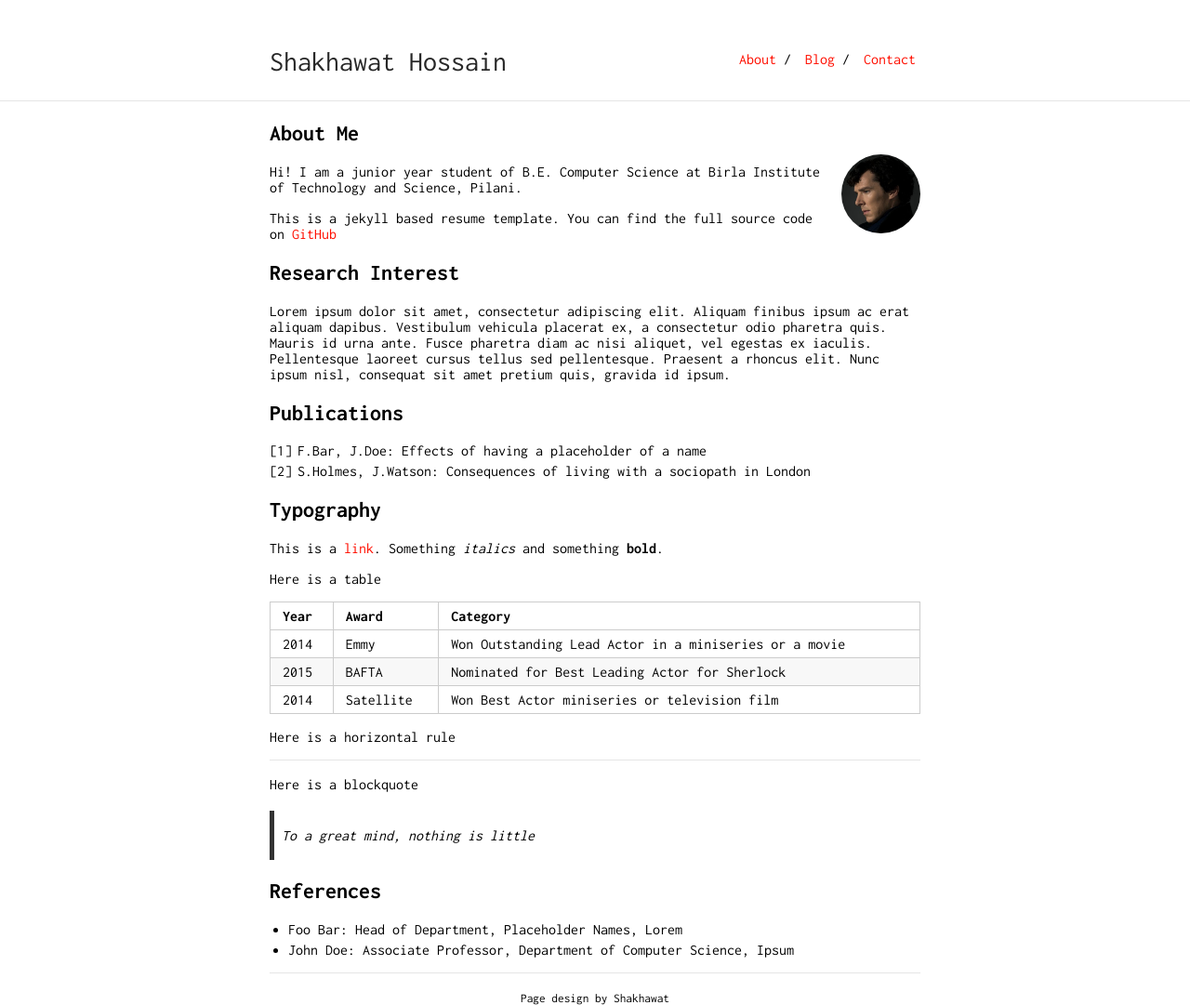
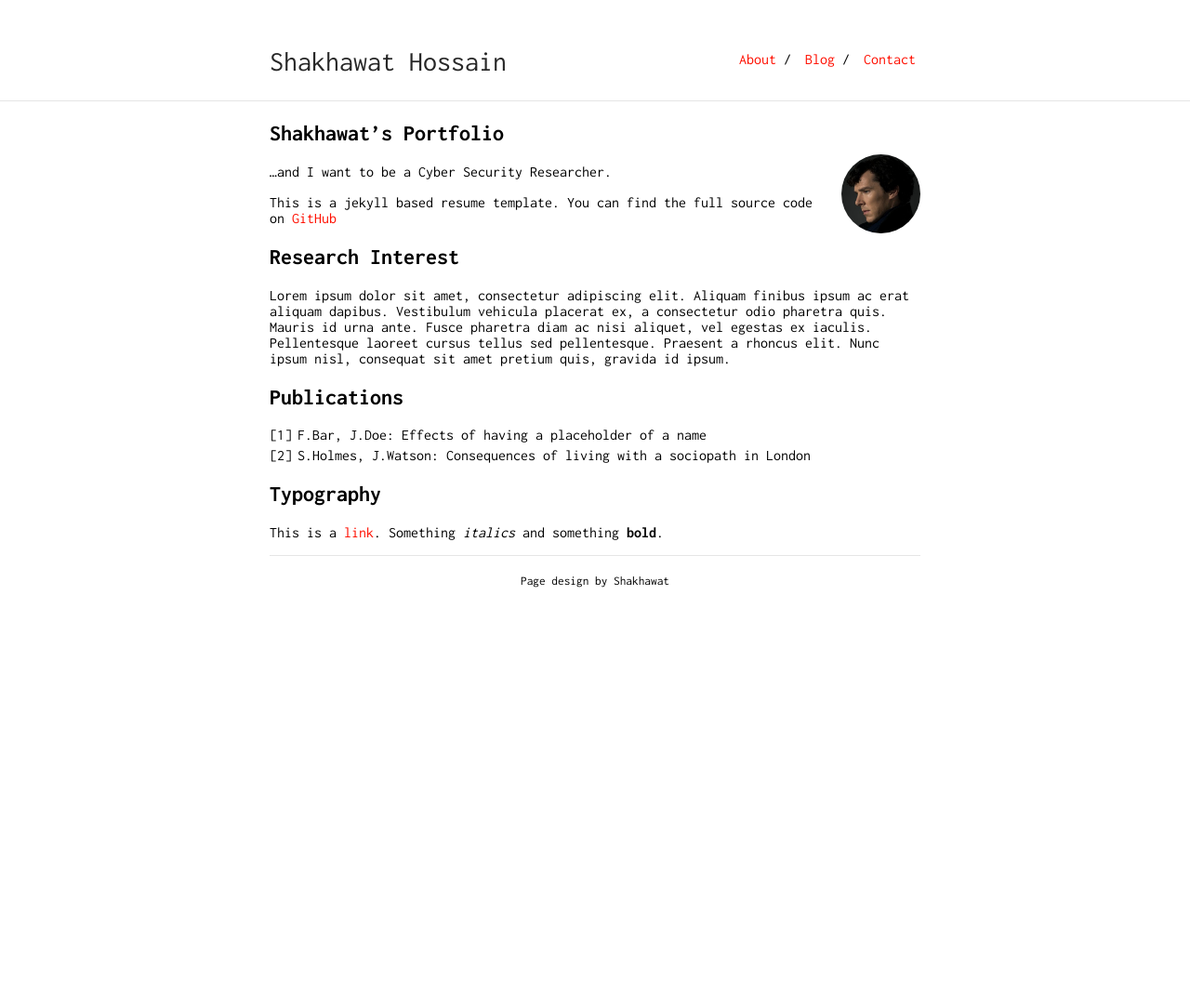
Before and after one commit to 0xShakhawat/portfoliotest, a Jekyll site: the page built from index.md, in a window 1280 px wide. Shown: the whole page at 93% size. Built offline with Jekyll 4.4.1, drawn with Linux system fonts in a browser that asks for light colours; our own code applies the rules of GitHub Pages for plain Markdown files; after the commit the page ends 900 px from its top, so only the background shows below that.

Commit message:
Update index.md

```diff
--- a/index.md
+++ b/index.md
@@ -2,11 +2,11 @@
 layout: default
 ---
 
-## About Me
+## Shakhawat's Portfolio
 
 <img class="profile-picture" src="sherlock.jpg">
 
-Hi! I am a junior year student of B.E. Computer Science at Birla Institute of Technology and Science, Pilani.
+...and I want to be a Cyber Security Researcher.
 
 This is a jekyll based resume template. You can find the full source code on [GitHub](https://github.com/bk2dcradle/researcher)
 
@@ -22,24 +22,3 @@ Lorem ipsum dolor sit amet, consectetur adipiscing elit. Aliquam finibus ipsum a
 ## Typography
 
 This is a [link](http://google.com). Something *italics* and something **bold**.
-
-Here is a table
-
-Year | Award | Category
------|-------|--------
-2014 | Emmy  | Won Outstanding Lead Actor in a miniseries or a movie
-2015 | BAFTA | Nominated for Best Leading Actor for Sherlock
-2014 | Satellite | Won Best Actor miniseries or television film
-
-Here is a horizontal rule
-
----
-
-Here is a blockquote
-
-> To a great mind, nothing is little
-
-## References
-
-* Foo Bar: Head of Department, Placeholder Names, Lorem
-* John Doe: Associate Professor, Department of Computer Science, Ipsum
```
